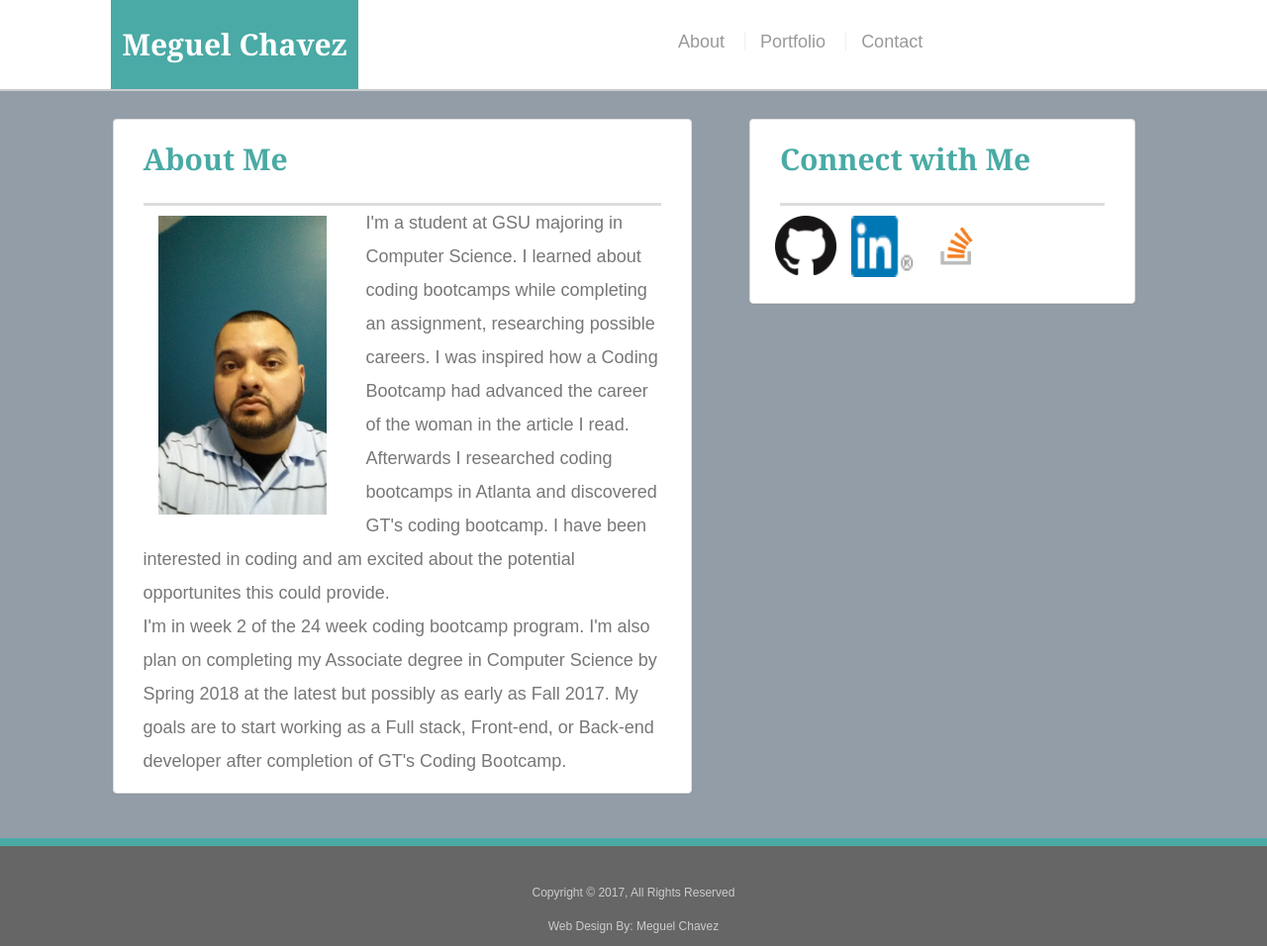
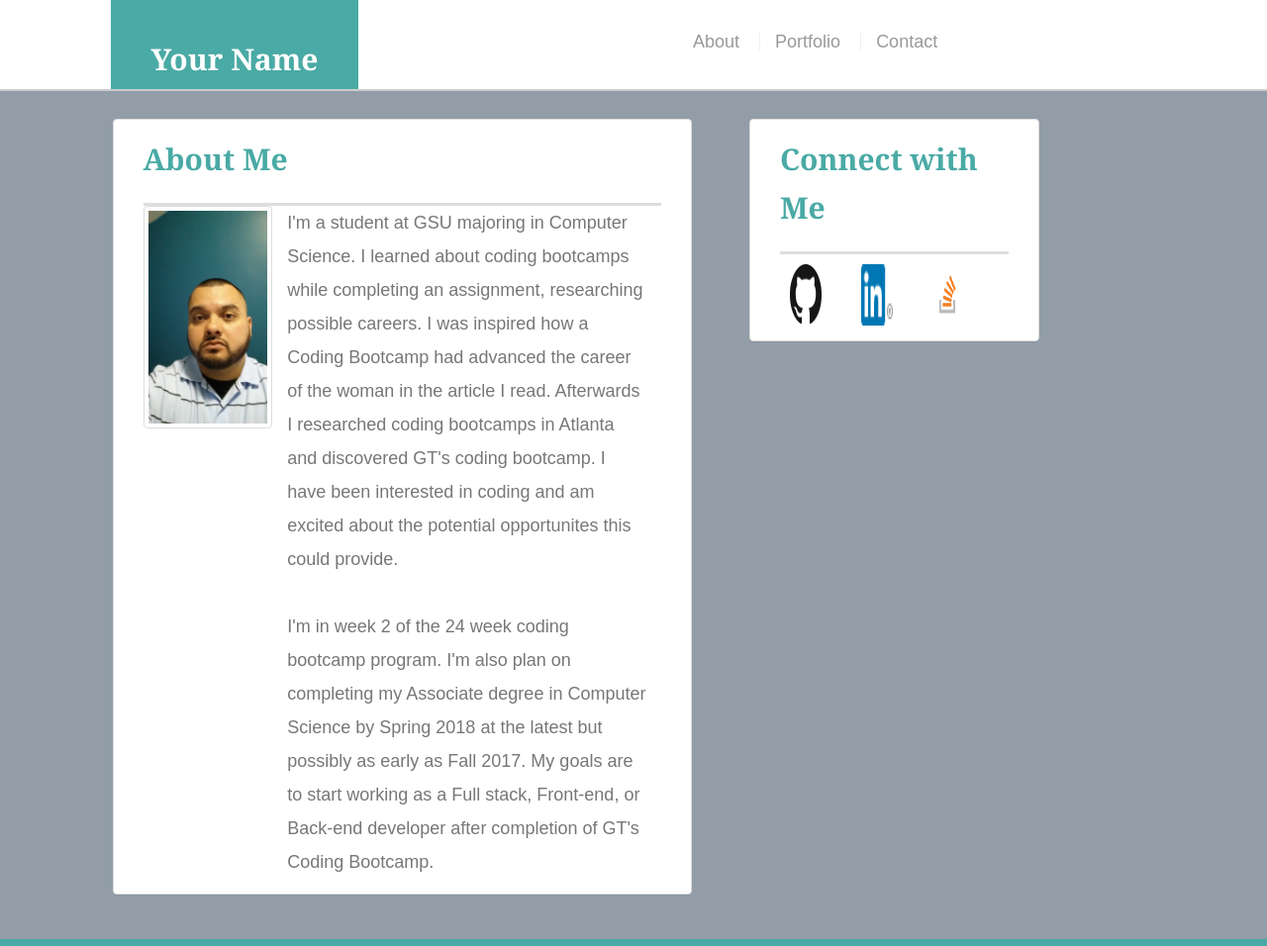
Before and after one commit to mc4tech/Bootstrap-Portfolio, a plain HTML site: page index.html in a window 1280 px wide. Shown: the top 956 px of the page at 99% size. Drawn offline with nearby package versions, Linux system fonts and the light colour scheme.

Commit message:
Updated social icons and

```diff
--- a/css/style.css
+++ b/css/style.css
@@ -173,6 +173,12 @@ nav a:first-child {
 }
 
 @media screen and (max-width: 640px){
+  #masthead{
+  max-width: 640px;
+  width: 100%;
+  position: static;
+  }
+
   #head{
     background: #4aaaa5;
     margin-left: 0;
@@ -180,7 +186,5 @@ nav a:first-child {
     max-width: 640px;
     width: 100%;
   }
-  #masthead{
-  position: static;
-  }
+
 }
--- a/index.html
+++ b/index.html
@@ -21,81 +21,71 @@
 
 <body>
   <div id= "masthead">
-    <div class="container"><!--
-      <nav class="navbar navbar-default">--><!--
-        <div class="navbar-header">-->
-          <div id= "head" class="col-xs-12 col-sm-6 col-md-6">
-            <h1 id= "header">Meguel Chavez</h1>
+    <div class="container">
+        <div  class="col-xs-12 col-sm-6 col-md-6 text-center">
+          <a id = "header" class="navbar-brand" href="#">Your Name</a>
 
-          </div><!--
-          <div class="col-xs-12 col-sm-4 col-md-4">-->
-           <nav class="col-xs-12 col-sm-4 col-md-4">
+        </div>
+        <nav class="navbar-right col-xs-12 col-sm-6 col-md-6">
           <a href="index.html">About</a></li>
           <a href="portfolio.html">Portfolio</a></li>
           <a href="contact.html">Contact</a></li>
-           </nav><!--
-        </div>-->
-          <!--</div>-->
-        <!--
-      </nav>-->
+        </nav>
     </div>
   </div>
 
 
   <div class="container">
     <div id= "main" class="row">
-      <div class="panel panel-default col-xs-12 col-sm-12 col-md-6"><!--
-        <div class="panel panel-default">-->
+      <div class="panel panel-default col-xs-12  col-md-6">
         <div class="panel-body">
           <h1>About Me</h1>
 
-            <img src="images/Profile_Picture.jpg" class="auth-image col-xs-12" alt="Meguel Chavez" width="25%" height="25%">
+          <img src="images/Profile_Picture.jpg" class="thumbnail col-xs-12 col-sm-3 col-md-3 img-responsive" alt="Meguel Chavez" width="30%">
 
+          <div class="col-xs-12 col-sm-9 col-md-9">
             <p>
               I'm a student at GSU majoring in Computer Science. I learned about coding bootcamps while completing an assignment, researching possible careers. I was inspired how a Coding Bootcamp had advanced the career of the woman in the article I read. Afterwards I researched coding bootcamps in Atlanta and discovered GT's coding bootcamp. I have been interested in coding and am excited about the potential opportunites this could provide.
-              </p>
+            </p><br>
 
             <p>
               I'm in week 2 of the 24 week coding bootcamp program. I'm also plan on completing my Associate degree in Computer Science by Spring 2018 at the latest but possibly as early as Fall 2017. My goals are to start working as a Full stack, Front-end, or Back-end developer after completion of GT's Coding Bootcamp.
             </p>
           </div>
-      </div><!--
-    </div>
 
-      <div class="row">-->
-        <div class="panel panel-default col-xs-12 col-sm-12 col-md-4 col-md-offset-4">
-          <!--<section class="sidebar">-->
-          <div class="panel-body">
-            <h1>Connect with Me</h1>
-            <div class="row"><!--
-              <div class="col-xs-6 col-md-3">-->
-
-                <a href="https://github.com/mc4tech" target= "_blank"><img src="images/GitHub-Mark-64px.png" class="social" alt="GitHub" width="105%" /></a>
-                <a href="https://www.linkedin.com/feed/?trk=nav_logo" target="_blank"><img src= "images/In-2C-28px-R.png" class="social" alt="LinkedIn" /></a>
-                <a href="http://stackoverflow.com/users/7911219/mchavez4" target="_blank"><img src="images/so-icon.png" class="social" alt="Stack Overflow" /></a>
-                <!--
-              </div>-->
         </div>
       </div>
-        </div><!--
-      </div> -->
+   <!--  </div> -->
 
+
+      <div class="panel panel-default col-xs-12  col-md-3 col-md-offset-3">
+
+        <div class="panel-body">
+
+          <h1>Connect with Me</h1>
+
+          <div class="row">
+            <a href="https://github.com/mc4tech" target= "_blank"><img src="images/GitHub-Mark-64px.png" class="social col-xs-4 col-md-4" alt="GitHub" width="105%" /></a>
+            <a href="https://www.linkedin.com/feed/?trk=nav_logo" target="_blank"><img src= "images/In-2C-28px-R.png" class="social col-xs-4 col-md-4" alt="LinkedIn" /></a>
+            <a href="http://stackoverflow.com/users/7911219/mchavez4" target="_blank"><img src="images/so-icon.png" class="social col-xs-4 col-md-4" alt="Stack Overflow" /></a>
+          </div>
+        </div>
+      </div>
     </div>
   </div>
 
 
 
 
-   <!--
-<div class="container">-->
-  <div id= "footer" class="copyrights text-center" style="margin-top:25px;">
+
+
+  <div id= "footer" class="copyrights text-center col-xs-12" style="margin-top:25px;">
        <p>
           Copyright © 2017, All Rights Reserved
           <br>
           <span>Web Design By: Meguel Chavez</span>
         </p>
-  </div><!--
-</div>  -->
+  </div>
 
 </body>
 </html>
```
Also changed, not shown: contact.html (+18 -37 lines), portfolio.html (+28 -48 lines). Lines whose indentation alone changed are shown as unchanged.
